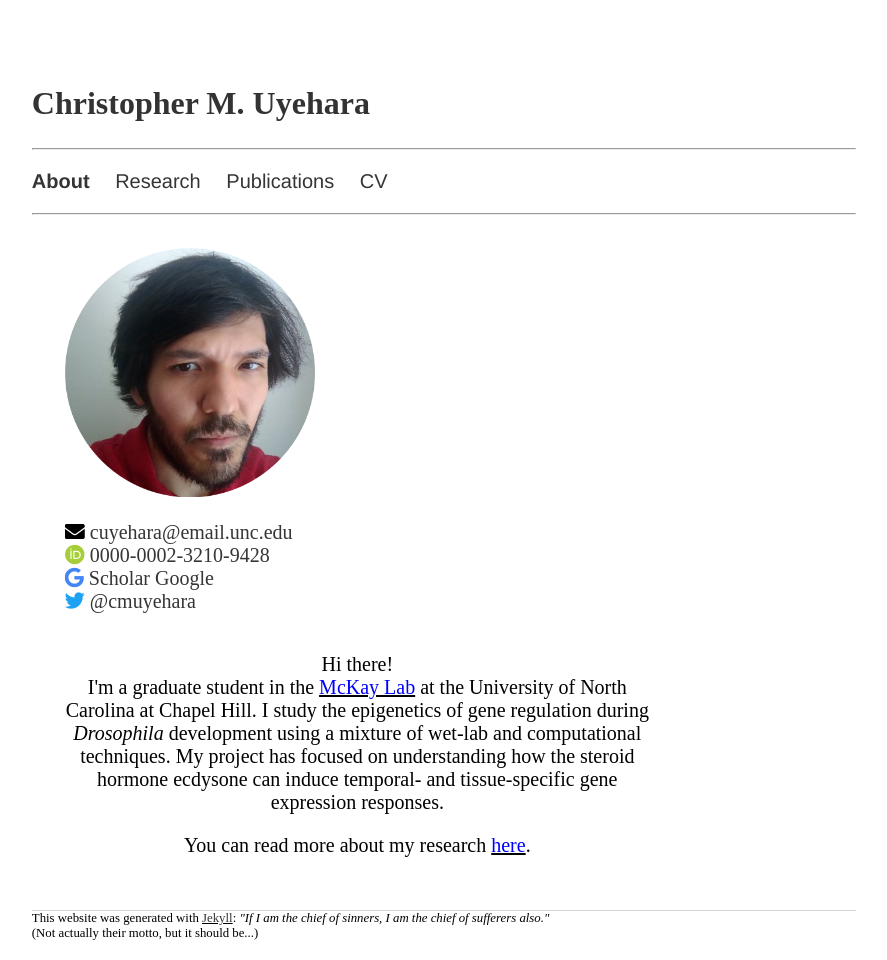
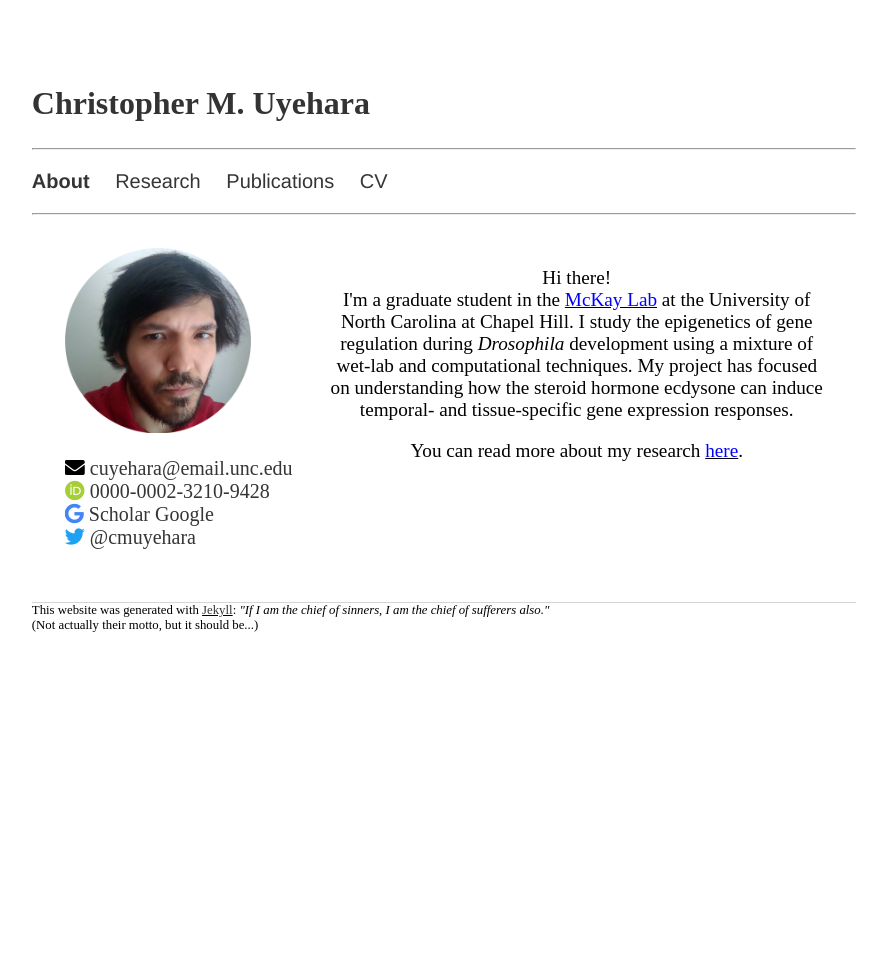
Before and after one commit to cmuyehara/cmuyehara.github.io, a Jekyll site: the page built from index.html, in a window 1280 px wide. Shown: the whole page, without its empty margins (196-1083 px from the left). Built offline with Jekyll 4.4.1, drawn with Linux system fonts in a browser that asks for light colours; nearby versions of some CDN libraries.

Commit message:
fixed div widths in index.html to wrap correctly when screen shrinks.

```diff
--- a/index.html
+++ b/index.html
@@ -4,26 +4,28 @@ title: about
 ---
 
 <style>
-#about_main{
-	float:left;
-	width:100%;
-}
-
 #headshot{
 	float:left;
-	width: 45vh;
+	width: 35%;
+	min-width: 250px;
 }
 
 #blurb{
 	float:left;
-	width:65vh;
+	width:65%;
 	text-align:center;
-	font-size: 20px;
+	font-size: 1.2em;
+}
+
+section::after{
+	content: "";
+	display: table;
+	clear: both;
 }
 
 </style>
 
-<div class="main" id="about_main">
+<section>
 	<div id="headshot">
 		{% include headshot.html %}
 	</div>
@@ -37,7 +39,7 @@ title: about
 	steroid hormone ecdysone can induce temporal- and tissue-specific gene expression responses.
 	<p>You can read more about my research <u><a href="/pages/research" class=extLink>here</a></u>.</p>
 	</div>
-</div><!-- /.blurb -->
+</section>
 
 
 
```
